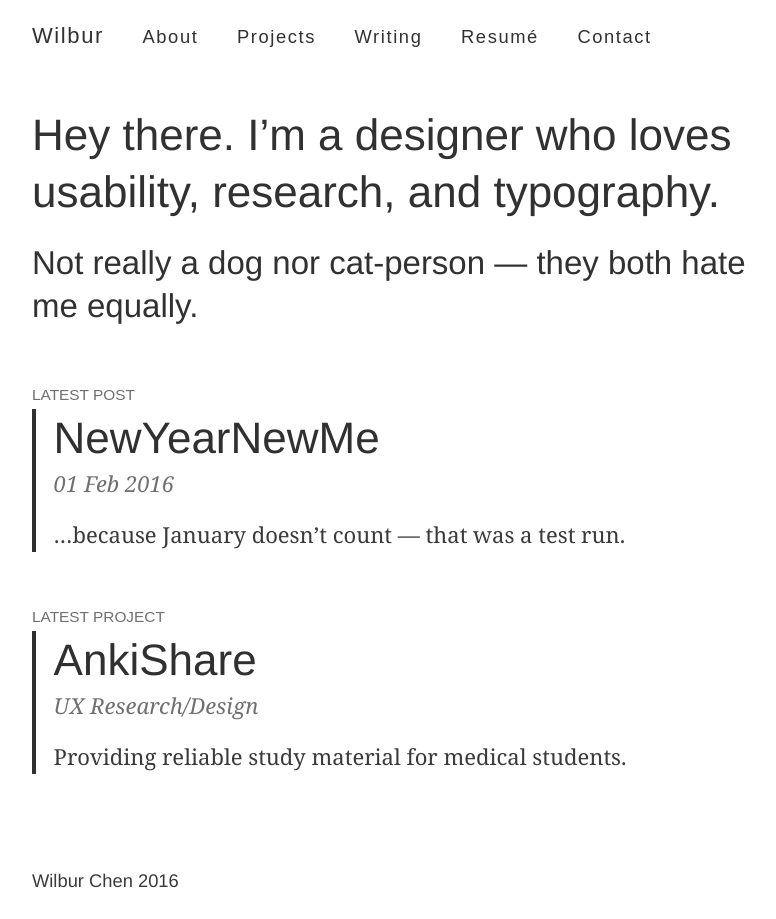
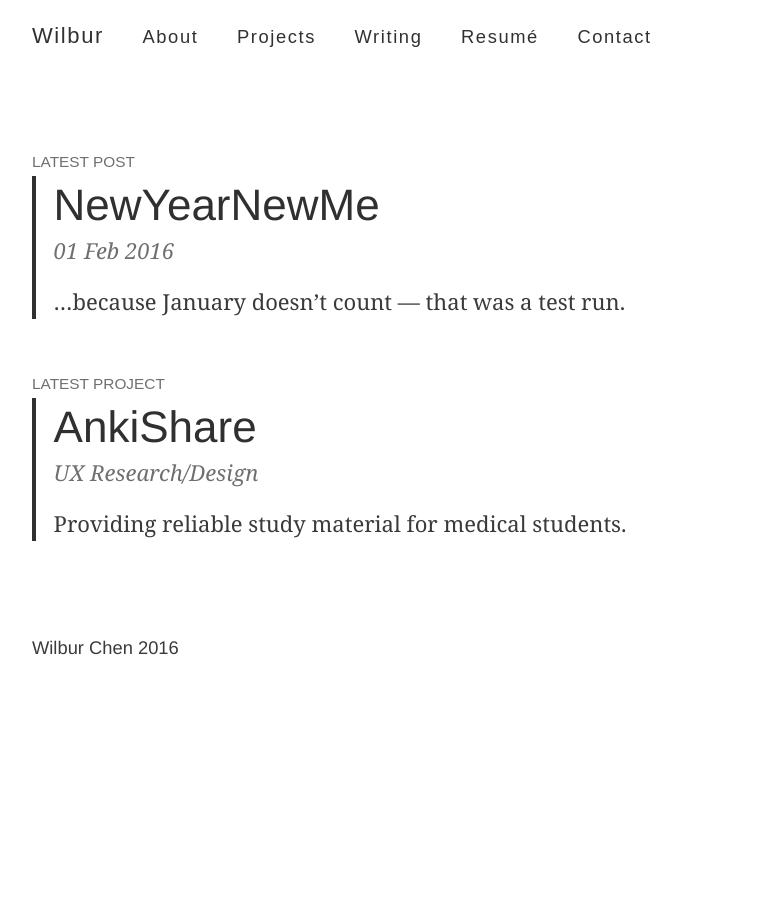
Before and after one commit to wilburc/wilburc.github.io, a Jekyll site: the page built from index.html, in a window 1280 px wide. Shown: the whole page, without its empty margins (245-1021 px from the left). Built offline with Jekyll 4.4.1, drawn with Linux system fonts in a browser that asks for light colours; the list of posts is cut into pages by our own code.

Commit message:
Update index.html

```diff
--- a/index.html
+++ b/index.html
@@ -3,8 +3,7 @@ layout: default
 title: Home
 ---
 
-<h1>Hey there. I’m a designer who loves usability, research, and typography.</h1>
-<h2>Not really a dog nor cat-person — they both hate me equally.</h2>
+
 <br>
 <abbr>Latest Post</abbr>
 <div class='posts'>
```
